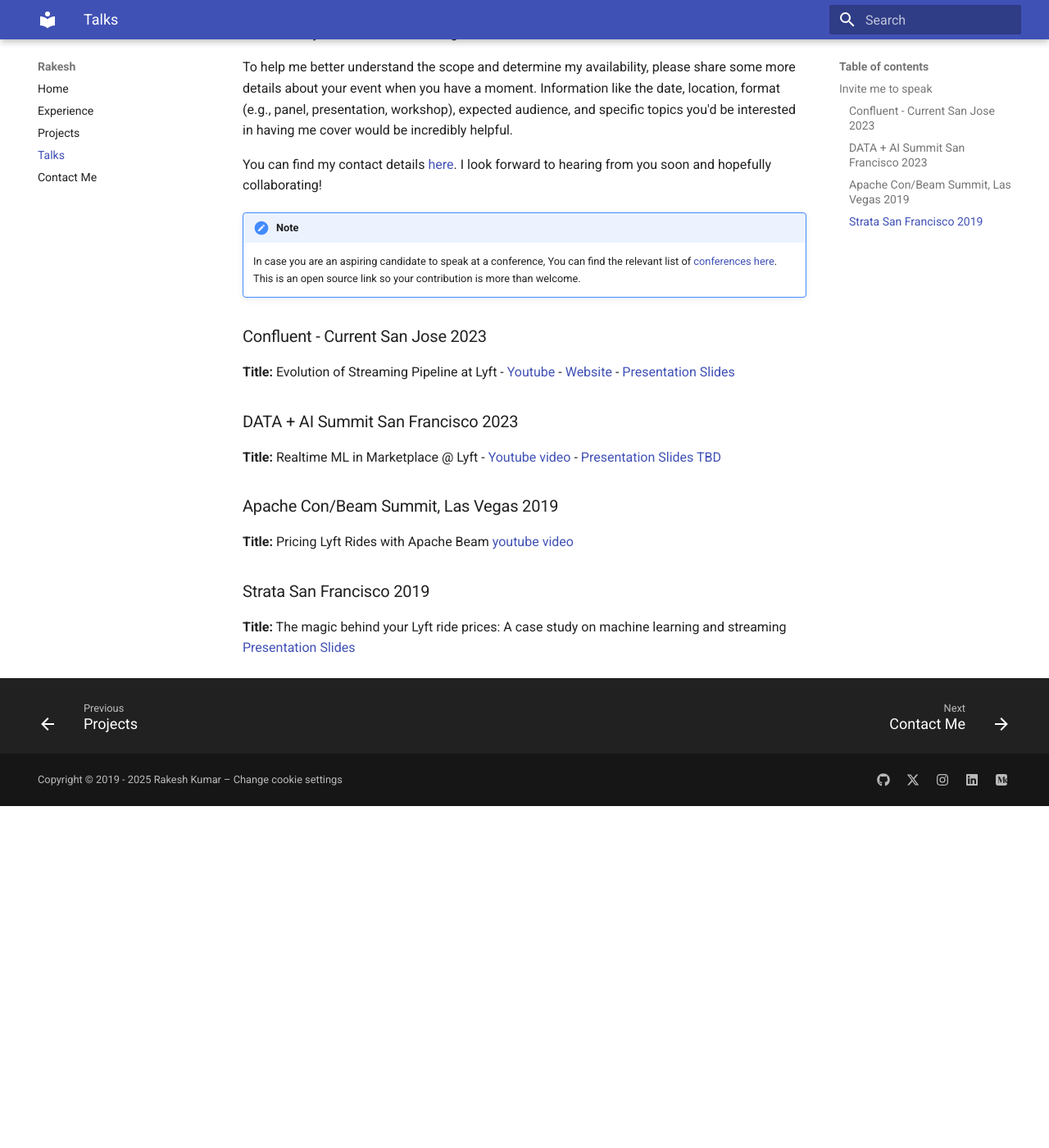
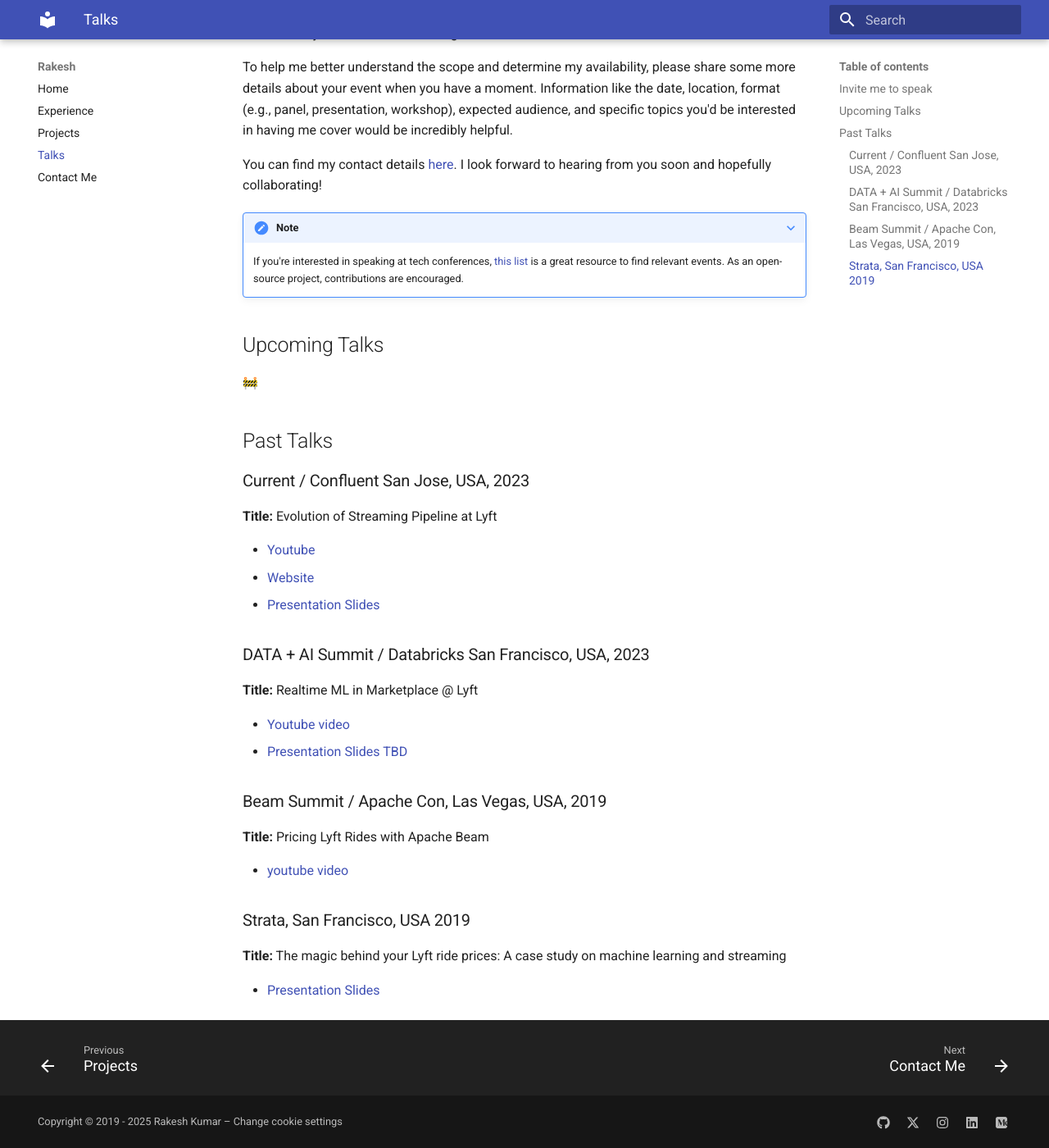
Before and after one commit to rakeshcusat/rakeshcusat.github.io, an MkDocs documentation site: the page built from docs/talks.md, in a window 1280 px wide and 1400 px high, scrolled down 438 px. Shown: the whole window at 82% size. Built offline with MkDocs 1.6.1 and Material for MkDocs 9.7.7, drawn with Linux system fonts in a browser that asks for light colours; emoji names are drawn with the system emoji font; plug-ins that fetch from the network failed and are left out; before the commit the page ends 1421 px from its top, so only the background shows below that.

Commit message:
update talks

```diff
--- a/docs/talks.md
+++ b/docs/talks.md
@@ -12,26 +12,32 @@
 You can find my contact details [here](contact.md). I look forward to hearing from you soon and hopefully collaborating!
 
 
-!!! note
-    In case you are an aspiring candidate to speak at a conference, You can find the relevant list of [conferences here](https://github.com/rakeshcusat/tech-conference). This is an open source link so your contribution is more than welcome.
+???+ note
+    If you're interested in speaking at tech conferences, [this list](https://github.com/rakeshcusat/tech-conference) is a great resource to find relevant events. As an open-source project, contributions are encouraged.
+## Upcoming Talks
+:construction:
 
+## Past Talks
+### Current / Confluent San Jose, USA, 2023
+**Title:**  Evolution of Streaming Pipeline at Lyft
 
-### Confluent - Current San Jose 2023
-**Title:**  Evolution of Streaming Pipeline at Lyft
 - [Youtube](https://www.confluent.io/events/current/2023/evolution-of-streaming-pipeline-at-lyft/)
 - [Website](https://www.confluent.io/events/current/2023/evolution-of-streaming-pipeline-at-lyft/)
 - [Presentation Slides](https://www.slideshare.net/slideshow/evolution-of-streaming-pipeline-at-lyft/262726387)
 
-### DATA + AI Summit San Francisco 2023
+### DATA + AI Summit / Databricks San Francisco, USA, 2023
 **Title:**  Realtime ML in Marketplace @ Lyft
+
 - [Youtube video](https://www.youtube.com/watch?v=-t5Dt6Gbw90)
 - [Presentation Slides TBD]()
 
 
-### Apache Con/Beam Summit, Las Vegas 2019
+### Beam Summit / Apache Con, Las Vegas, USA, 2019
 **Title:**  Pricing Lyft Rides with Apache Beam
-[youtube video](https://www.youtube.com/watch?v=D_NA-LY1xP0)
 
-### Strata San Francisco 2019
+- [youtube video](https://www.youtube.com/watch?v=D_NA-LY1xP0)
+
+### Strata, San Francisco, USA 2019
 **Title:** The magic behind your Lyft ride prices: A case study on machine learning and streaming
-[Presentation Slides](https://docs.google.com/presentation/d/1MskxMXJnCKCpmWXS3-S_TPZ0Qqs1YB6N/edit?usp=sharing&ouid=103849271438793450736&rtpof=true&sd=true)
+
+- [Presentation Slides](https://docs.google.com/presentation/d/1MskxMXJnCKCpmWXS3-S_TPZ0Qqs1YB6N/edit?usp=sharing&ouid=103849271438793450736&rtpof=true&sd=true)
--- a/mkdocs.yml
+++ b/mkdocs.yml
@@ -70,6 +70,7 @@
       validate_external_urls: True
       raise_error: True
   - search
-
   - social
   - privacy
+  - git-revision-date-localized:
+      fallback_to_build_date: true
```
Also changed, not shown: 1 other file.
